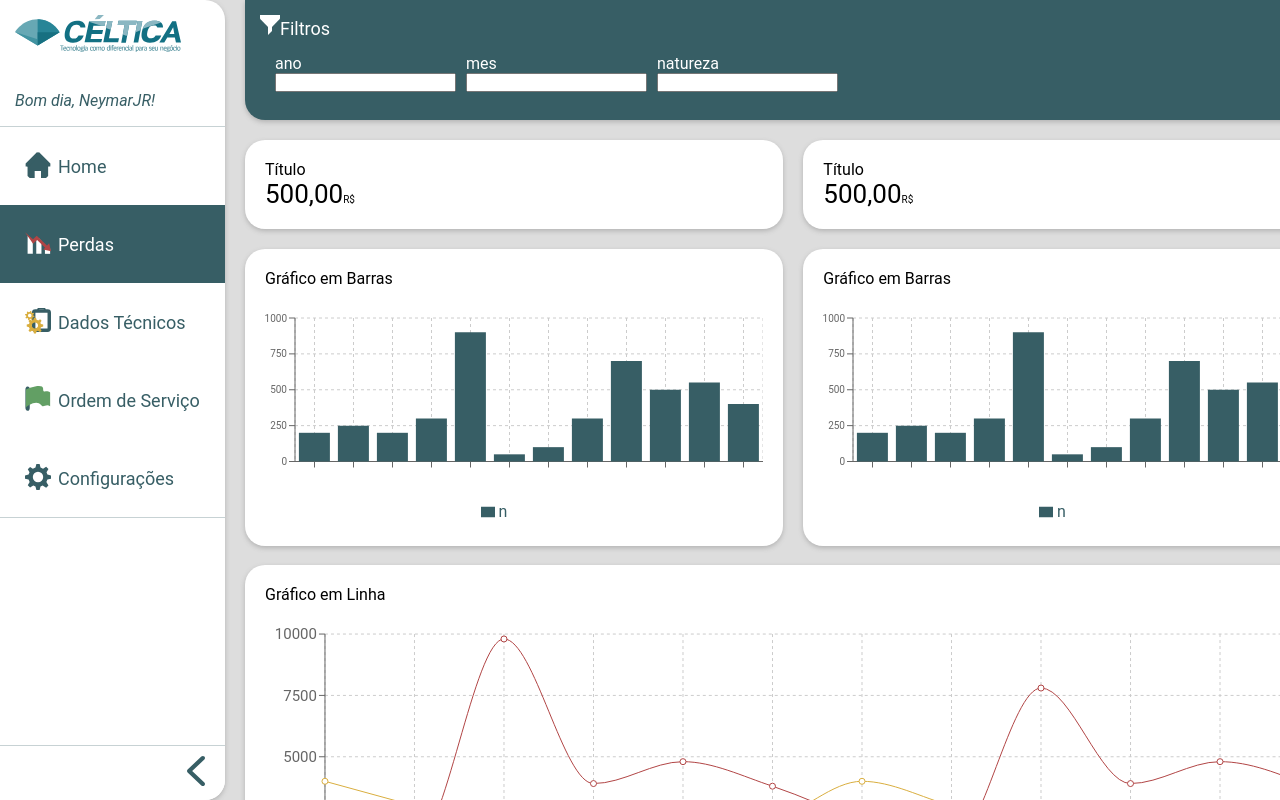
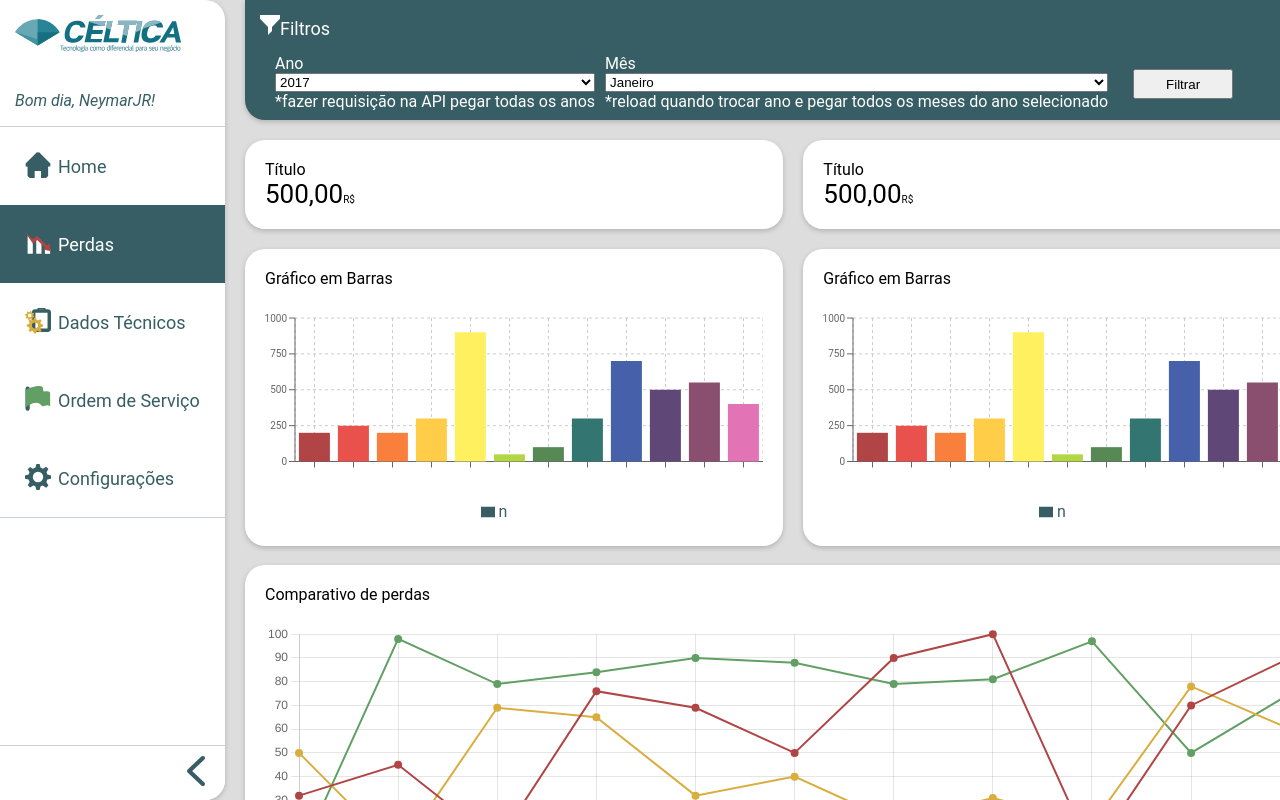
Before and after one commit to Daniel-Celtica/Dashboard, a React (Create React App) app: page /perdas in a window 1280 px wide. Built offline with nearby package versions, Linux system fonts and the light colour scheme.

Commit message:
testcommit

```diff
--- a/package.json
+++ b/package.json
@@ -6,7 +6,9 @@
     "@testing-library/jest-dom": "^5.11.4",
     "@testing-library/react": "^11.1.0",
     "@testing-library/user-event": "^12.1.10",
+    "chart.js": "^3.6.0",
     "react": "^17.0.2",
+    "react-chartjs-2": "^3.3.0",
     "react-dom": "^17.0.2",
     "react-router-dom": "^5.3.0",
     "react-scripts": "4.0.3",
--- a/src/App.css
+++ b/src/App.css
@@ -223,6 +223,13 @@ body{
     padding: 5px;
 }
 
+.campos input {
+    margin-left: 20px;
+    margin-top: 20px;
+    height: 30px;
+    width: 100px;
+}
+
 /*CONTENT*/
 
 .content{
@@ -284,8 +291,10 @@ body{
 }
 
 .lc{
-    width: 70%;
+    height: 100%;
+    width: inherit;
     margin-right: 20px;
+    display: flex;
 }
 
 .t{
@@ -294,11 +303,18 @@ body{
 }
 
 .linec{
+    width: 100%;
+    height: auto;
     background-color: #FFF;
     border-radius: 20px;
     padding: 20px;
     box-shadow: 0px 2px 5px #B3B3B3;
 }
+
+.linec canvas{
+    margin-top: 20px;
+}
+
 
 .tablec{
     background-color: #FFF;
@@ -309,6 +325,7 @@ body{
 }
 
 .tablec div{
+    margin-top: 20px;
     width: 100%;
     display: flex;
     justify-content: center;
--- a/src/components/BarC/barc.js
+++ b/src/components/BarC/barc.js
@@ -75,13 +75,13 @@ export default function BarC (){
       <Tooltip />
       <Legend dataKey="n" fontSize="10" wrapperStyle={{
         paddingTop: "10px"
-    }}/>
+        }}/>
       <Bar dataKey="n" fill="#375E65">
-        {/* DEIXA AS COLUNAS COLORIDAS
+        DEIXA AS COLUNAS COLORIDAS
          {data.map((entry, index) => (
           <Cell key={`cell-${index}`} fill={barcolors[index %20]}/>
           ))
-        }       */}
+        }
       </Bar>
     </BarChart>
     </ResponsiveContainer>
--- a/src/components/Filtro/Filtro.js
+++ b/src/components/Filtro/Filtro.js
@@ -9,25 +9,44 @@ export default function Filtro (){
         local.pathname === "/" || local.pathname === "/configuracoes" ? (
             null
         ) : (
-        <div className="filtro">
+        <form className="filtro">
         <img src={filtro} />
         <label>Filtros</label>
         <br/>
         <div className="campos">
             <div>
-                <label className="title">ano</label>
-                <input className="input" type="text"></input>
+                <label className="title">Ano</label>
+                <select name="ano" id="ano">
+                    <option value="2017">2017</option>
+                    <option value="2018">2018</option>
+                    <option value="2019">2019</option>
+                    <option value="2020">2020</option>
+                    <option value="2021">2021</option>
+                </select>
+                *fazer requisição na API pegar todas os anos
             </div>
             <div>
-                <label className="title">mes</label>
-                <input className="input" type="text"></input>
+                <label className="title">Mês</label>
+                <select name="mes" id="mes">
+                    <option value="jan">Janeiro</option>
+                    <option value="fev">Fevereiro</option>
+                    <option value="mar">Março</option>
+                    <option value="abr">Abril</option>
+                    <option value="mai">Maio</option>
+                    <option value="jun">Junho</option>
+                    <option value="jul">Julho</option>
+                    <option value="ago">Agosto</option>
+                    <option value="set">Setembro</option>
+                    <option value="out">Outubro</option>
+                    <option value="nov">Novembro</option>
+                    <option value="dez">Dezembro</option>
+                </select>
+                *reload quando trocar ano e pegar todos os meses do ano selecionado
             </div>
-            <div>
-                <label className="title">natureza</label>
-                <input className="input" type="text"></input>
-            </div>
+            <input type="submit" value="Filtrar" className="btnfiltrar"></input>
         </div>
-    </div>)
+
+    </form>)
 
     )
 }
--- a/src/components/LineC/linec.js
+++ b/src/components/LineC/linec.js
@@ -1,121 +1,119 @@
-import React from "react";
-import {
-  LineChart,
-  Line,
-  XAxis,
-  YAxis,
-  CartesianGrid,
-  Tooltip,
-  Legend,
-  ResponsiveContainer
-} from "recharts";
+import React, { useEffect, useState } from "react";
+import { Line } from "react-chartjs-2";
 
-const data = [
-  {
-    name: "JAN",
-    uv: 4000,
-    pv: 2400,
-    amt: 2400
-  },
-  {
-    name: "FEV",
-    uv: 3000,
-    pv: 1398,
-    amt: 2210
-  },
-  {
-    name: "MAR",
-    uv: 2000,
-    pv: 9800,
-    amt: 2290
-  },
-  {
-    name: "ABR",
-    uv: 2780,
-    pv: 3908,
-    amt: 2000
-  },
-  {
-    name: "MAI",
-    uv: 1890,
-    pv: 4800,
-    amt: 2181
-  },
-  {
-    name: "JUN",
-    uv: 2390,
-    pv: 3800,
-    amt: 2500
-  },
-  {
-    name: "JUL",
-    uv: 4000,
-    pv: 2400,
-    amt: 2400
-  },
-  {
-    name: "AGO",
-    uv: 3000,
-    pv: 1398,
-    amt: 2210
-  },
-  {
-    name: "SET",
-    uv: 2000,
-    pv: 7800,
-    amt: 2290
-  },
-  {
-    name: "OUT",
-    uv: 2780,
-    pv: 3908,
-    amt: 2000
-  },
-  {
-    name: "NOV",
-    uv: 1890,
-    pv: 4800,
-    amt: 2181
-  },
-  {
-    name: "DEZ",
-    uv: 2390,
-    pv: 3800,
-    amt: 2500
-  },
-];
+/*if (filtro === ano) {exibe labels com mês}
+  if else (filtro === mês) {exibe labels com dia (7 em 7 dias)}*/
+
+//const dataTOP = [32, 45, 12, 76, 69, 50, 90, 100, 8 , 70, 90, 100]; /*TESTE*/
 
 export default function LineC() {
+
+  // let [chartData, setChartData] = useState({});
+
+  // useEffect(() => {
+  //   setChartData({
+  //     labels: ['Janeiro', 'Fevereiro', 'Março', 'Abril', 'Maio', 'Junho' , 'Julho', 'Agosto', 'Setembro', 'Outubro', 'Novembro', 'Dezembro' ],
+  //       datasets: [
+  //         {
+  //           label: 'TESTE1',
+  //           data: [32, 45, 12, 76, 69, 50, 90, 100, 8 , 70, 90, 100],
+  //           fill: false,
+  //           borderWidth: 2,
+  //           backgroundColor: '#B14545',
+  //           borderColor: '#B14545',
+  //         },
+  //         {
+  //           label: 'TESTE2',
+  //           data: [50, 8, 69, 65, 32, 40, 21, 31, 20, 78, 60, 30],
+  //           fill: false,
+  //           borderWidth: 2,
+  //           backgroundColor: '#D9AE3F',
+  //           borderColor: '#D9AE3F',
+  //         },
+  //         {
+  //           label: 'TESTE3',
+  //           data: [6, 98, 79, 84, 90, 88, 79, 81, 97 , 50, 75, 100],
+  //           fill: false,
+  //           borderWidth: 2,
+  //           backgroundColor: '#629F64',
+  //           borderColor: '#629F64',
+  //         },
+  //       ],
+  //   })
+  // }, [chartData])
+
+  // let [labelsData, setLabelsData] = useState({});
+
+  // let [troca, setTroca] = useState(false);
+
+  // const changeLabels = () => {
+  //   if (troca) {
+  //     setLabelsData({ labels: ['Janeiro', 'Fevereiro', 'Março', 'Abril', 'Maio', 'Junho' , 'Julho', 'Agosto', 'Setembro', 'Outubro', 'Novembro', 'Dezembro' ]})
+  //   }else{
+  //     setLabelsData({ labels: ['01/08-07/08', '08/08-14/08', '15/08-21/08', '22/08-28/08', '29/08-30/08']})
+  //   }
+
+  //   // troca ? setLabelsData ({ labels: ['Janeiro', 'Fevereiro', 'Março', 'Abril', 'Maio', 'Junho' , 'Julho', 'Agosto', 'Setembro', 'Outubro', 'Novembro', 'Dezembro' ]}) :
+  //   // ({ labels: ['01/08-07/08', '08/08-14/08', '15/08-21/08', '22/08-28/08', '29/08-30/08']})
+  // }
+
+  // useEffect(() => {
+  //   changeLabels()
+  // }, [troca])
+
+  const options = {
+    scales: {
+      yAxes: [
+        {
+          ticks: {
+            beginAtZero: true,
+          },
+        },
+      ],
+    },
+    plugins:{
+      legend: {
+        position: 'bottom'
+      }
+    },
+  };
+
+  const dataPerdas = {
+    labels: ['Janeiro', 'Fevereiro', 'Março', 'Abril', 'Maio', 'Junho' , 'Julho', 'Agosto', 'Setembro', 'Outubro', 'Novembro', 'Dezembro' ],
+        datasets: [
+          {
+            label: 'TESTE1',
+            data: [32, 45, 12, 76, 69, 50, 90, 100, 8 , 70, 90, 100],
+            fill: false,
+            borderWidth: 2,
+            backgroundColor: '#B14545',
+            borderColor: '#B14545',
+          },
+          {
+            label: 'TESTE2',
+            data: [50, 8, 69, 65, 32, 40, 21, 31, 20, 78, 60, 30],
+            fill: false,
+            borderWidth: 2,
+            backgroundColor: '#D9AE3F',
+            borderColor: '#D9AE3F',
+          },
+          {
+            label: 'TESTE3',
+            data: [6, 98, 79, 84, 90, 88, 79, 81, 97 , 50, 75, 100],
+            fill: false,
+            borderWidth: 2,
+            backgroundColor: '#629F64',
+            borderColor: '#629F64',
+          },
+        ],
+      };
+
   return (
     <div className="linec">
-      <label>Gráfico em Linha</label>
-      <ResponsiveContainer width="100%" height={324.5}>
-        <LineChart
-        data={data}
-        margin={{
-            top: 30,
-            right: 0,
-            left: 0,
-            bottom: 0
-        }}
-        >
-        <CartesianGrid strokeDasharray="3 3" />
-        <XAxis dataKey="name" fontSize="15" />
-        <YAxis yAxisId="left" fontSize="15" />
-        <YAxis yAxisId="right" orientation="right" />
-        <Tooltip />
-        <Legend />
-        <Line
-            yAxisId="left"
-            type="monotone"
-            dataKey="pv"
-            stroke="#B14545"
-            activeDot={{ r: 8 }}
-        />
-        <Line yAxisId="left" type="monotone" dataKey="uv" stroke="#D9AE3F" />
-        <Line yAxisId="left" type="monotone" dataKey="amt" stroke="#629F64" />
-        </LineChart>
-      </ResponsiveContainer>
+      <label>Comparativo de perdas</label>
+       <Line data={dataPerdas} options={options} height={"80%"}  />
+       {/* <button onClick={() => setTroca(!troca)}>TROCAR LABEL</button> */}
+
     </div>
   );
 }
--- a/src/components/TableC/tablec.js
+++ b/src/components/TableC/tablec.js
@@ -2,9 +2,6 @@ export default function TableC (){
     return(
         <div className="tablec">
             <label>Sumário</label>
-            <br/>
-            <br/>
-            <br/>
             <div>
                 <table>
                     <tr>
```
Also changed, not shown: src/App.js (+0 -14 lines), src/data.js (added), 1 other file (tests, documents, lock files or other folders).
